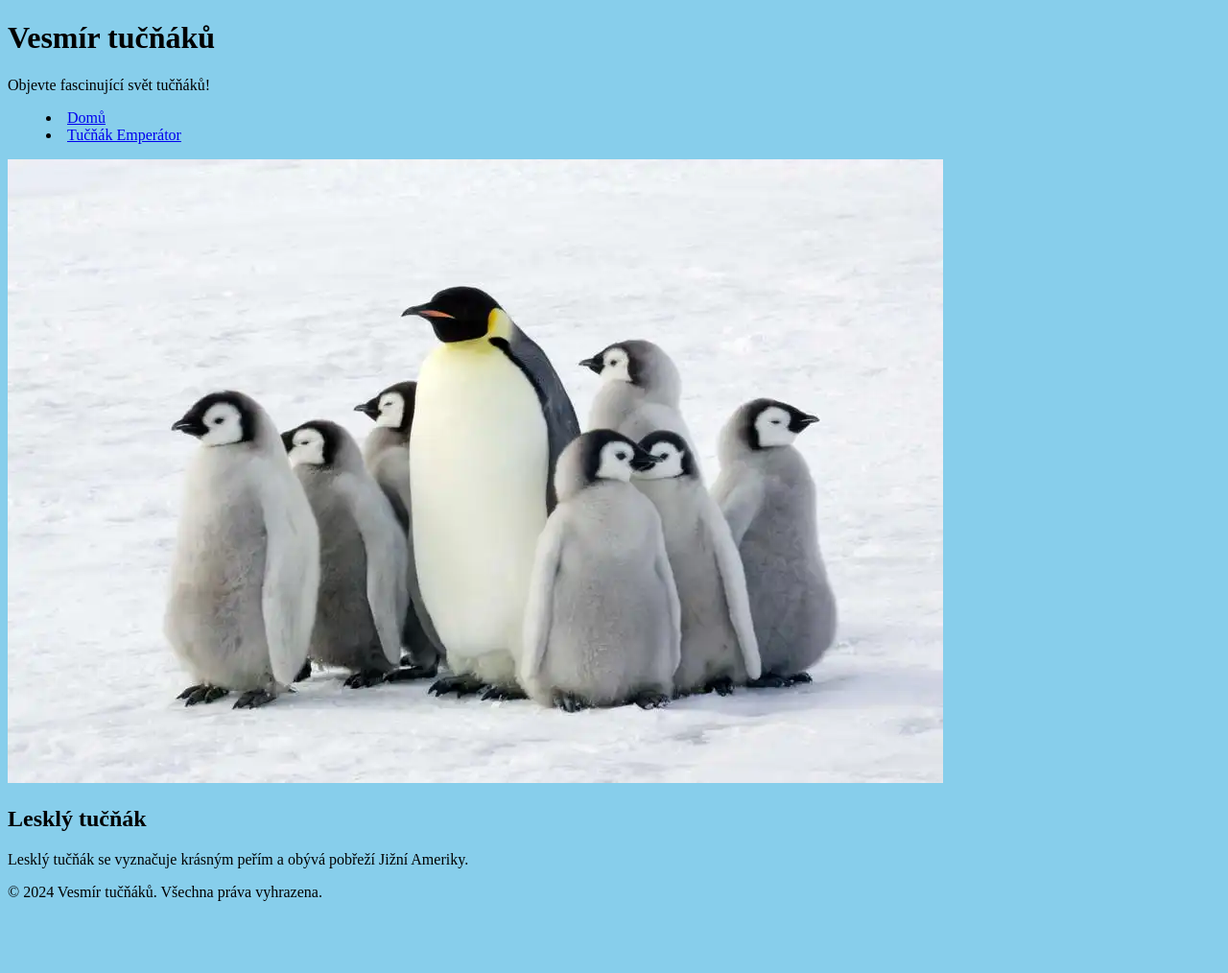
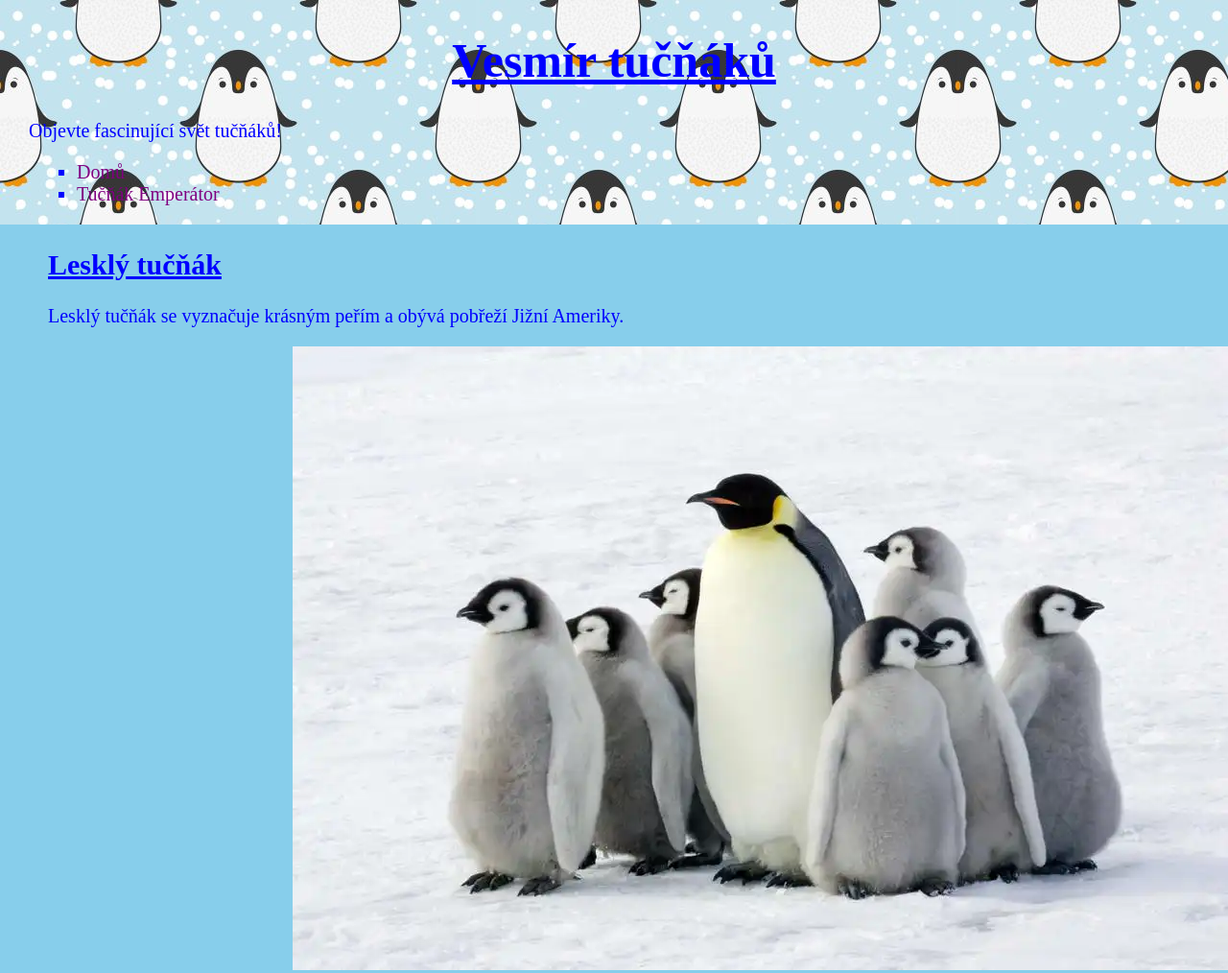
Before and after one commit to FrantisekSvatos/tu-ci, a plain HTML site: page stranka/leskly.html in a window 1280 px wide. Shown: the top 1014 px of the page at 96% size. Before the commit the page ends 955 px from the top, so only its background shows below. Drawn offline with Linux system fonts and the light colour scheme.

Commit message:
konec mzna

```diff
--- a/css/style.css
+++ b/css/style.css
@@ -1,3 +1,61 @@
 body{
     background-color: skyblue;
+    color: blue;
+    font-size: 20px;
+    min-height: 100vh;
+    display: flex;
+    flex-direction: column;
+    margin: 0px;
 }
+
+header{
+    background-image: url("../images/tucnaci.jpg");
+}
+
+header > p{
+    margin-left: 30px;
+}
+
+footer{
+    margin-top: auto;
+    text-align: center;
+}
+
+article{
+    margin-left: 50px;
+}
+
+h1{
+    font-size: 50px;
+    text-align: center;
+    text-decoration: underline;
+}
+
+h2{
+    font-size: 30px;
+    text-decoration: underline;
+}
+
+img{
+    float: right;
+}
+
+a{
+    text-decoration: none;
+}
+
+a:link{
+    color: purple;
+}
+
+a:visited{
+    color: blue;
+}
+
+a:hover{
+    color: orange;
+}
+
+ul{
+    list-style-type: square;
+}
--- a/stranka/leskly.html
+++ b/stranka/leskly.html
@@ -12,16 +12,18 @@
         <p>Objevte fascinující svět tučňáků!</p>
         <nav>
             <menu>
-                <li><a href="index.html">Domů</a></li>
-                <li><a href="emperor.html">Tučňák Emperátor</a></li>
+                <ul>
+                    <li><a href="index.html">Domů</a></li>
+                    <li><a href="emperor.html">Tučňák Emperátor</a></li>
+                </ul>
             </menu>
         </nav>
     </header>
 
     <article>
-        <img src="../images/leskly.webp" alt="Tučňák 2">
         <h2>Lesklý tučňák</h2>
         <p>Lesklý tučňák se vyznačuje krásným peřím a obývá pobřeží Jižní Ameriky.</p>
+        <img src="../images/leskly.webp" alt="Tučňák 2">
     </article>
 
     <footer>
```
Also changed, not shown: stranka/emperor.html (+5 -3 lines), stranka/index.html (+4 -2 lines), images/images.jpg (deleted), images/tucnaci.jpg (added).
